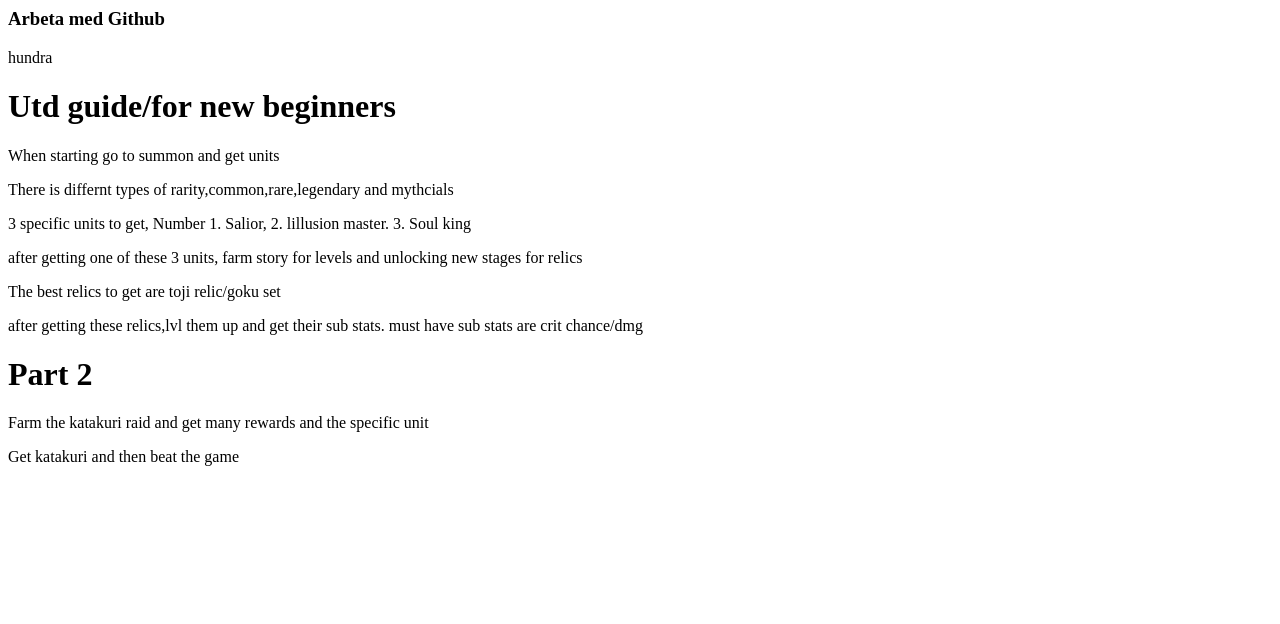
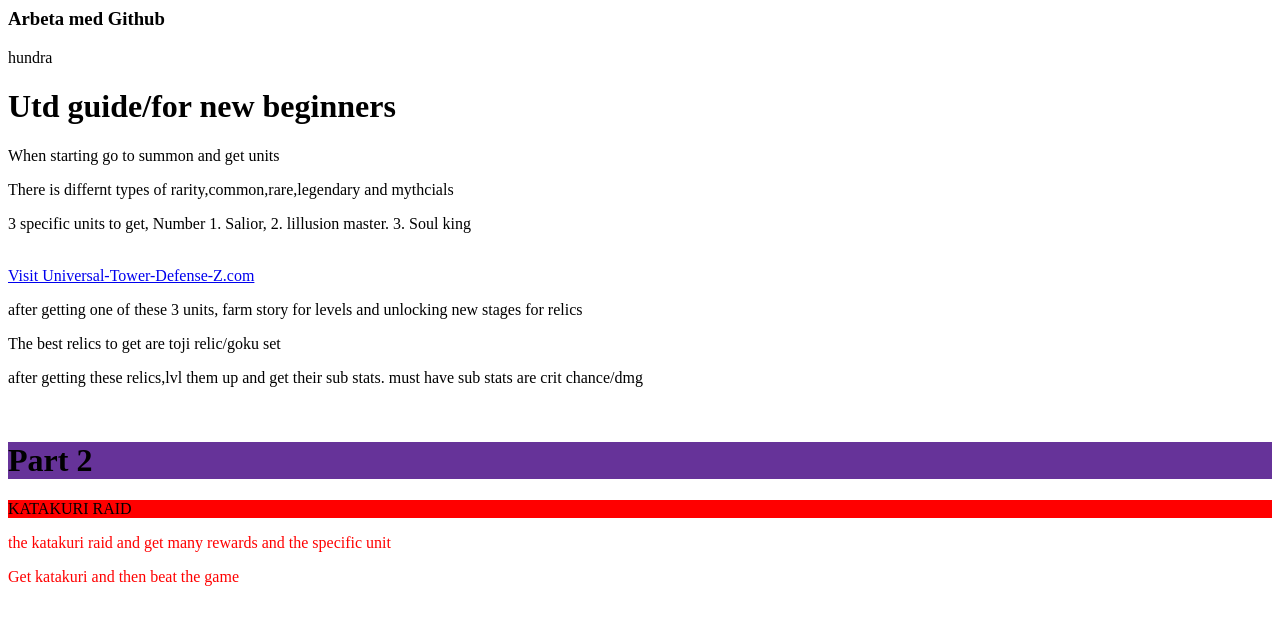
Before and after one commit to danielashrati-Morei/lektion-6, a plain HTML site: page index.html in a window 1280 px wide. Drawn offline with Linux system fonts and the light colour scheme.

Commit message:
added a link to the game and rubrik color and text colors

```diff
--- a/index.html
+++ b/index.html
@@ -11,11 +11,15 @@
             <p>When starting go to summon and get units</p>
             <p>There is differnt types of rarity,common,rare,legendary and mythcials</p>
             <p> 3 specific units to get, Number 1. Salior, 2. lillusion master. 3. Soul king</p>
+            <br>
+            <a href="https://www.roblox.com/games/133410800847665/Universal-Tower-Defense-Z"> Visit Universal-Tower-Defense-Z.com</a>
             <p> after getting one of these 3 units, farm story for levels and unlocking new stages for relics</p>
             <p> The best relics to get are toji relic/goku set</p>
             <p> after getting these relics,lvl them up and get their sub stats. must have sub stats are crit chance/dmg</p>
-            <h1> Part 2</h1>
-            <p> Farm the katakuri raid and get many rewards and the specific unit</p>
-            <p> Get katakuri and then beat the game</p>
+            <br>
+            <h1 style="background-color:rebeccapurple;">Part 2</h1>
+            <p style="background-color:red;">KATAKURI RAID</p>
+            <p style="color:red;">the katakuri raid and get many rewards and the specific unit</p>
+            <p style="color:red;">Get katakuri and then beat the game</p>
             </body>
         </html>
```
